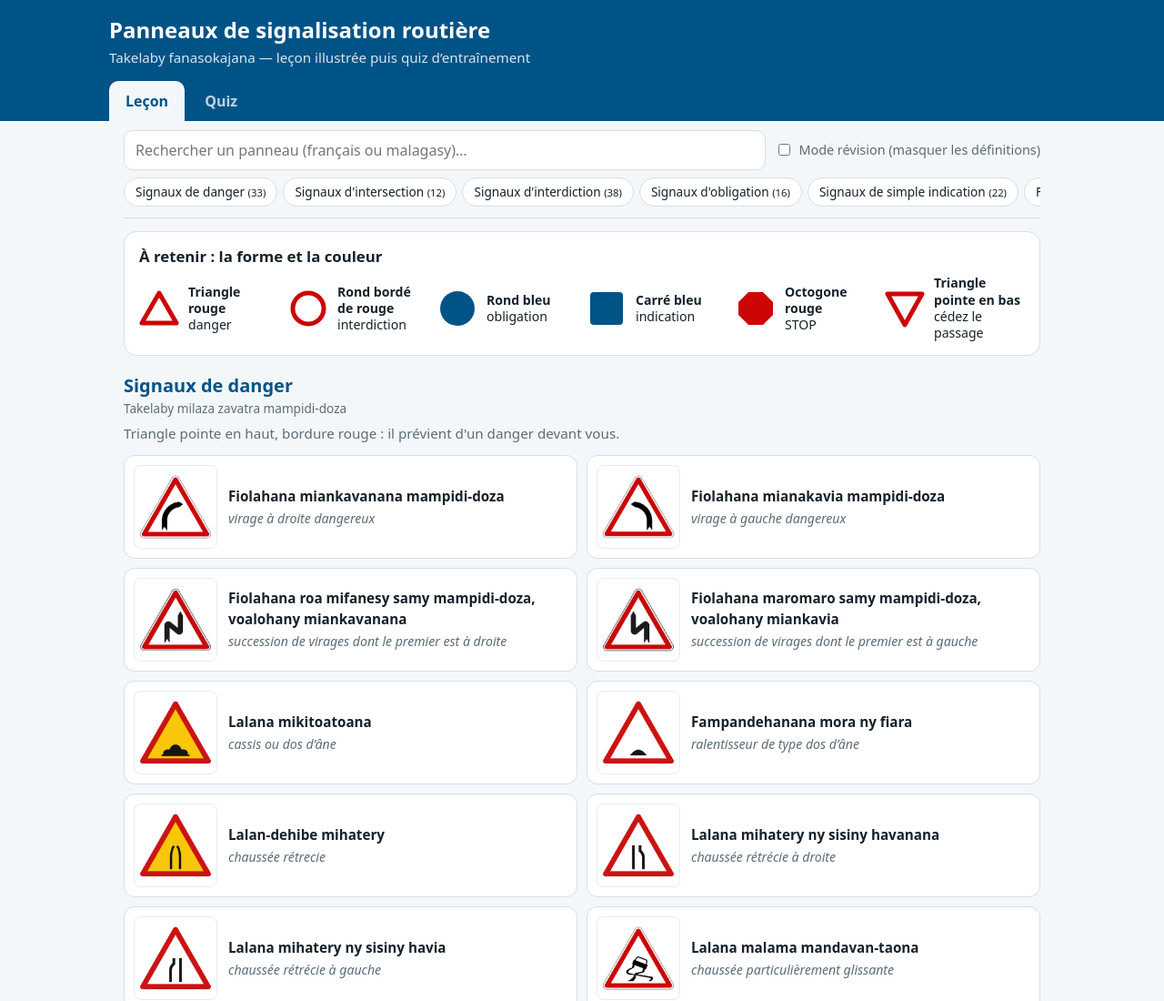
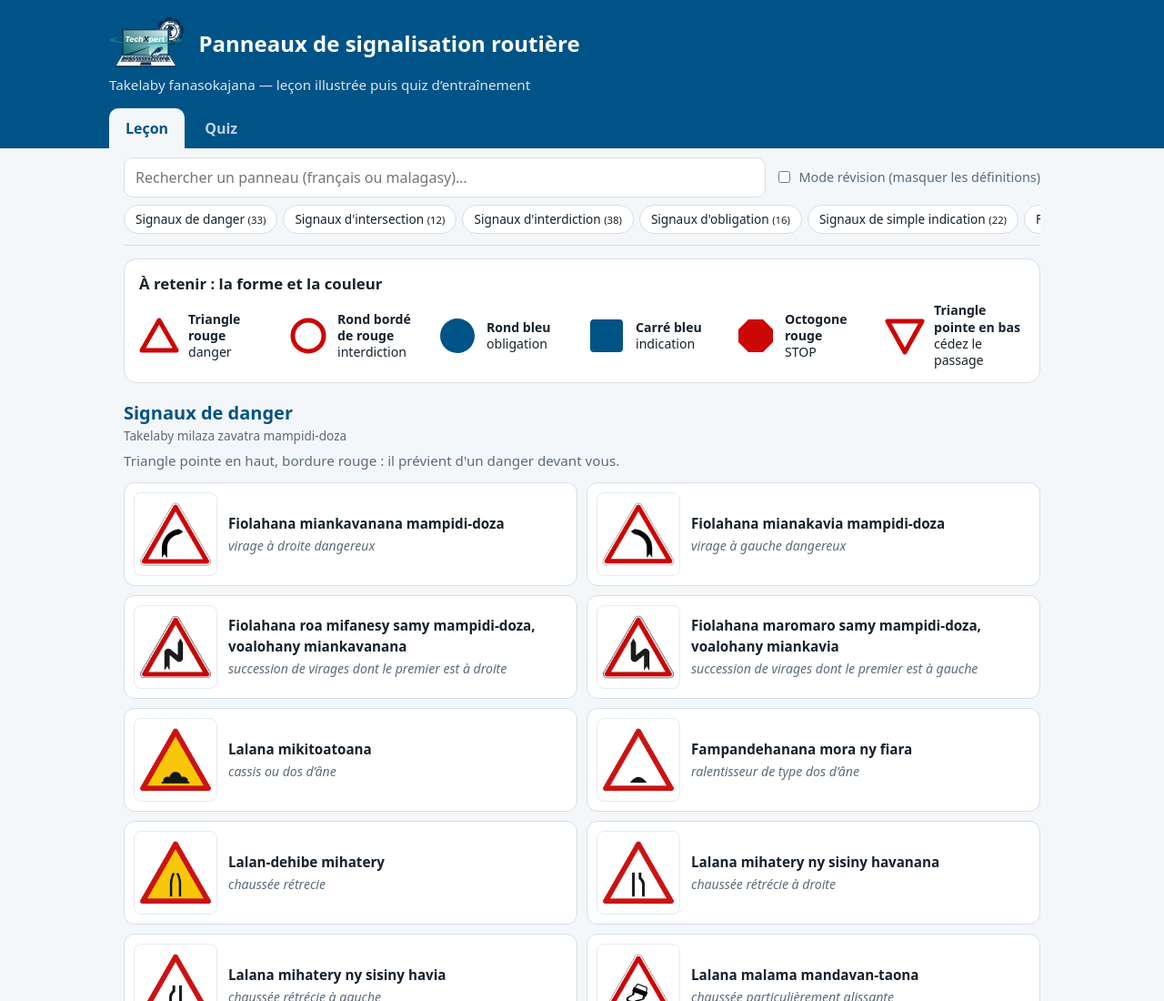
Before and after one commit to herizoandriantsoa-source/takelaby, a plain HTML site: page index.html in a window 1280 px wide. Shown: the top 1100 px of the page at 91% size. Drawn offline with Linux system fonts and the light colour scheme.

Commit message:
Add files via upload

```diff
--- a/index.html
+++ b/index.html
@@ -127,11 +127,16 @@ footer{color:var(--mute);font-size:.85rem;text-align:center;padding:20px 16px}
   .card{border-color:#999}.grid{grid-template-columns:1fr 1fr}
   .review .card .txt{filter:none}
 }
+header.top .wrap{display:grid;grid-template-columns:auto 1fr;column-gap:14px;align-items:center}
+header.top .sub,header.top .tabs{grid-column:1/-1}
+#lg{height:60px;width:auto;max-width:90px;object-fit:contain;display:block;margin-bottom:4px}
+@media (max-width:480px){#lg{height:44px;max-width:64px}}
 </style>
 </head>
 <body>
 <header class="top">
   <div class="wrap">
+  <img id="lg" src="logo.png" alt="Logo" onerror="this.style.display='none'">
     <h1>Panneaux de signalisation routière</h1>
     <p class="sub">Takelaby fanasokajana — leçon illustrée puis quiz d’entraînement</p>
     <div class="tabs" role="tablist">
```
Also changed, not shown: logo.png (added).
